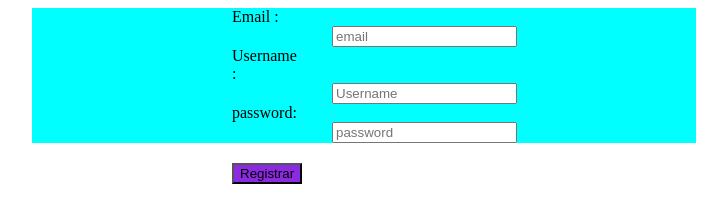
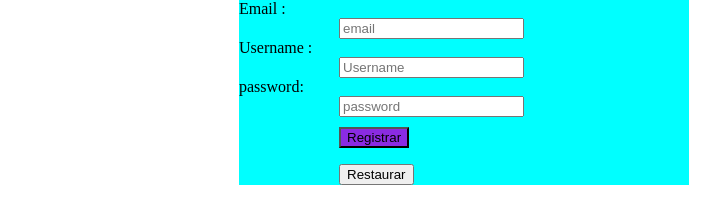
Before and after one commit to SergioGarciaGil/global-backend, a website: page api/src/public/login.html in a window 1280 px wide. Shown: the whole page, without its empty margins (176-903 px from the left). Drawn offline with Linux system fonts and the light colour scheme.

Commit message:
formulario  user register y login

```diff
--- /dev/null
+++ b/api/src/public/index.css
@@ -0,0 +1,26 @@
+body{
+    background-size: 100%vw 100%vh ;
+    background-attachment: fixed;
+    margin: 0;
+}
+
+
+form{
+    background-color: aqua;
+    margin: auto;
+    width: 450px;
+  }
+
+  input{
+    margin-left: 100px;
+
+  }
+  button{
+    margin-left: 100px;
+    margin-top: 10px;
+    background-color: blueviolet;
+  }
+
+  @media (max-width:480px){
+         form{width: 100%;}
+  }
--- /dev/null
+++ b/api/src/public/login.css
@@ -0,0 +1,26 @@
+body{
+    background-size: 100%vw 100%vh ;
+    background-attachment: fixed;
+    margin: 0;
+}
+
+
+form{
+    background-color: aqua;
+    margin: auto;
+    width: 450px;
+  }
+
+  input{
+    margin-left: 100px;
+
+  }
+  button{
+    margin-left: 100px;
+    margin-top: 10px;
+    background-color: blueviolet;
+  }
+
+  @media (max-width:480px){
+         form{width: 100%;}
+  }
--- a/api/src/public/login.html
+++ b/api/src/public/login.html
@@ -1,26 +1,9 @@
 <!DOCTYPE html>
 <html >
 <head>
-
+  <link rel="stylesheet"  href="./login.css">
 </head>
 <body>
-    <style>
-        div{
-          background-color: aqua;
-          margin-left: 200px;
-          margin-right: 400px;
-        }
-
-        input{
-          margin-left: 100px;
-        }
-        button{
-          margin-left: 400px;
-          margin-top: 20px;
-          background-color: blueviolet;
-        }
-
-    </style>
 
     <div >
 
@@ -47,9 +30,13 @@
 
           </div>
 
+          <button >Registrar</button>
+
+          <p>
+            <input type="reset" value="Restaurar">
+          </p>
           </div>
 
-          <button >Registrar</button>
 
       </form>
 
@@ -72,7 +59,7 @@
                    }
 
             $formato.addEventListener('submit',(e)=>{
-                      e.preventDefault();
+                       e.preventDefault();
                       const logData= new FormData(e.currentTarget);
                       renderUsername(logData);
                       renderpassword(logData);
```
Also changed, not shown: api/src/public/index.html (+10 -19 lines).
